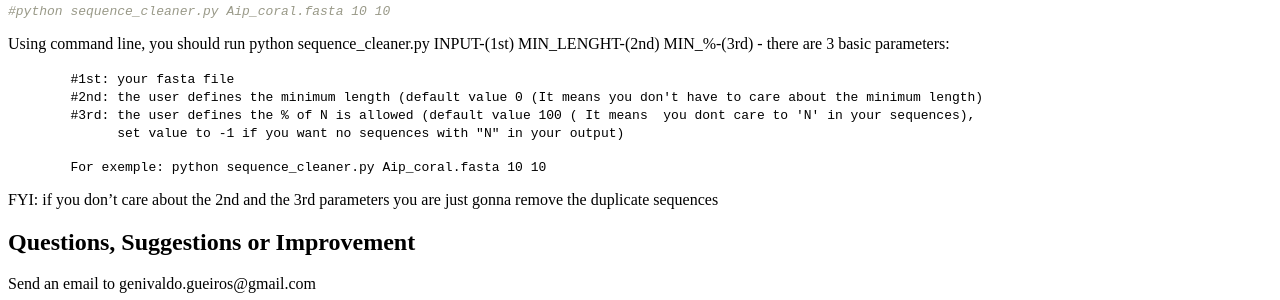
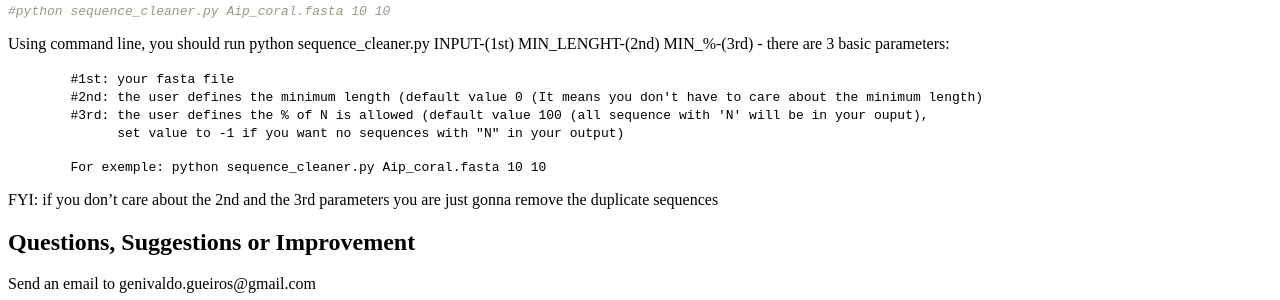
Before and after one commit to biopython/biopython.github.io, a Jekyll site: the page built from wiki/Sequence_Cleaner.md, in a window 1280 px wide. Shown: the part 998-1298 px from the top of the page. Built offline with Jekyll 4.4.1, drawn with Linux system fonts in a browser that asks for light colours.

Commit message:
/* Script */

```diff
--- a/wiki/Sequence_Cleaner.md
+++ b/wiki/Sequence_Cleaner.md
@@ -82,7 +82,7 @@ parameters:
 
 `        #1st: your fasta file `
 `        #2nd: the user defines the minimum length (default value 0 (It means you don't have to care about the minimum length)`
-`        #3rd: the user defines the % of N is allowed (default value 100 ( It means  you dont care to 'N' in your sequences), `
+`        #3rd: the user defines the % of N is allowed (default value 100 (all sequence with 'N' will be in your ouput), `
 `              set value to -1 if you want no sequences with "N" in your output)`
 
 `        For exemple: python sequence_cleaner.py Aip_coral.fasta 10 10`
```
Also changed, not shown: 1 other file.
